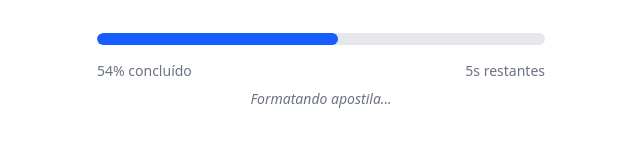
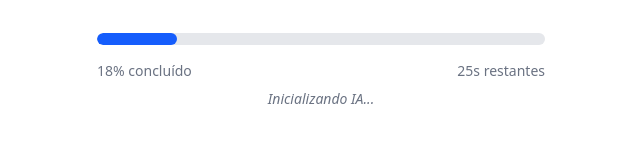
Before and after one commit to AnriaW/PDS-grupo3, a React (Vite) app: page /loading in a window 1280 px wide. Shown: the part 455-602 px from the top of the page, without its empty margins (319-959 px from the left). Built offline with nearby package versions, Linux system fonts and the light colour scheme; no server answers.

Commit message:
readding mocked loading

```diff
--- a/src/pages/CreateApostila.jsx
+++ b/src/pages/CreateApostila.jsx
@@ -54,7 +54,7 @@ export default function CreateApostila() {
     } catch (error) {
       console.error('Erro ao criar apostila:', error);
     } finally {
-      navigate('/library');
+      navigate('/loading');
     }
   };
 
--- a/src/pages/Loading.jsx
+++ b/src/pages/Loading.jsx
@@ -6,7 +6,7 @@ const Loading = () => {
   const navigate = useNavigate();
 
   useEffect(() => {
-    const totalTime = 10 * 1000;
+    const totalTime = 30 * 1000;
     const updateInterval = 100;
 
     const startTime = Date.now();
@@ -56,7 +56,7 @@ const Loading = () => {
         <div className="flex justify-between text-sm text-gray-500 mb-2">
           <span>{Math.round(progress)}% concluído</span>
           <span>
-            {Math.ceil((10) * ((100 - progress) / 100))}s restantes
+            {Math.ceil((30) * ((100 - progress) / 100))}s restantes
           </span>
         </div>
 
```
